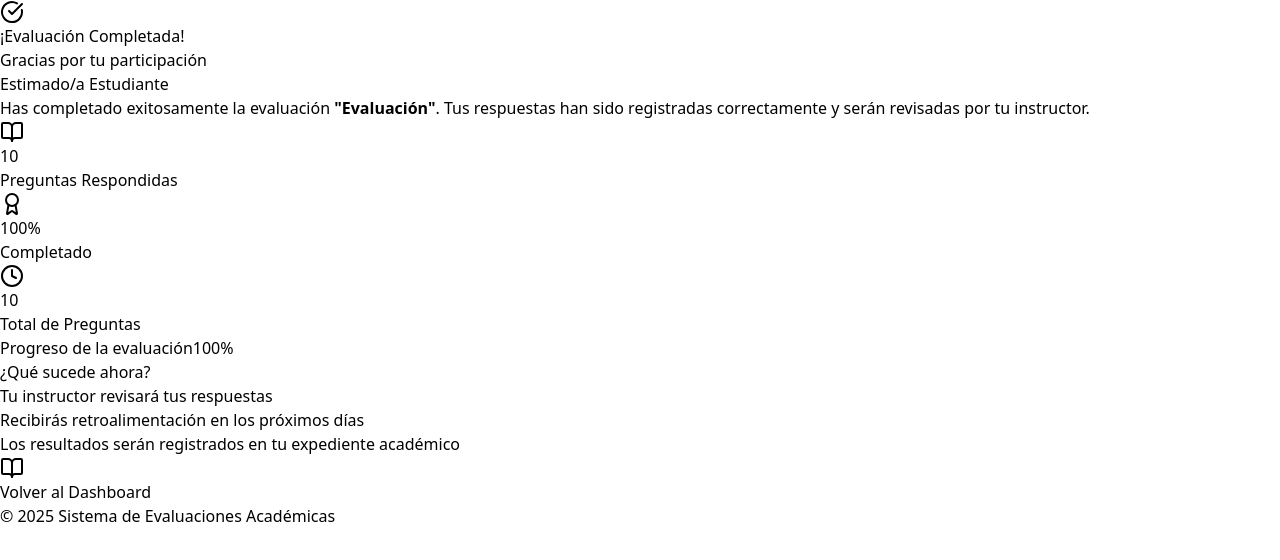
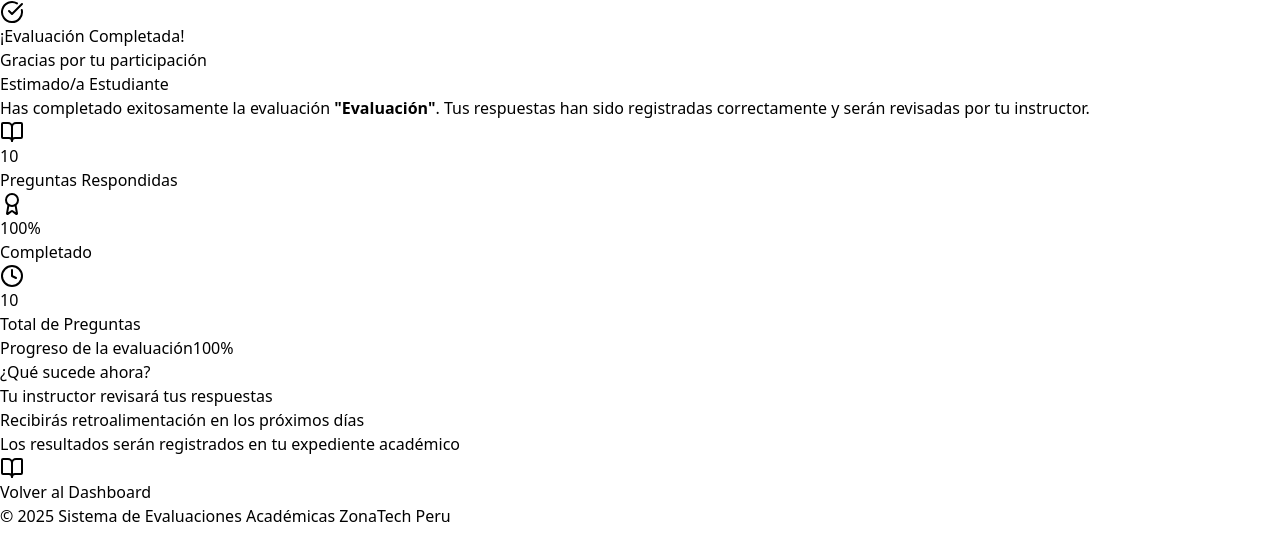
Before and after one commit to Yalico23/PRACTICAS-FRONT, a React (Vite) app: page /componentesPrueba in a window 1280 px wide. Shown: the top 560 px of the page. Built offline with nearby package versions, Linux system fonts and the light colour scheme.

Commit message:
Agregar seguridad para no dar doble examen V.2

```diff
--- a/src/views/estudiante/evaluaciones/evaluacion/DarEvaluacion.tsx
+++ b/src/views/estudiante/evaluaciones/evaluacion/DarEvaluacion.tsx
@@ -188,13 +188,15 @@ const DarEvaluacion = () => {
   }
 
   if (evaluacionTerminada) {
+    console.log("Preguntas" + Evaluacion.preguntas);
+    console.log("Respuestas" + respuestas);
     return (
       <>
         <GraciasEvaluacion
           nombreEstudiante={Usuario.nombre + " " + Usuario.apellidos}
           tituloEvaluacion={Evaluacion.titulo}
           totalPreguntas={Evaluacion.preguntas.length}
-          preguntasRespondidas={respuestas.length}
+          preguntasRespondidas={respuestas.length + 1} // +1 para incluir la última pregunta respondida
         />
       </>
     );
--- a/src/views/estudiante/evaluaciones/evaluacion/GraciasEvaluacion.tsx
+++ b/src/views/estudiante/evaluaciones/evaluacion/GraciasEvaluacion.tsx
@@ -146,7 +146,7 @@ const GraciasEvaluacion = ({
         {/* Footer */}
         <div className="text-center mt-6">
           <p className="text-slate-500 text-sm">
-            © 2025 Sistema de Evaluaciones Académicas
+            © 2025 Sistema de Evaluaciones Académicas ZonaTech Peru
           </p>
         </div>
       </div>
```
